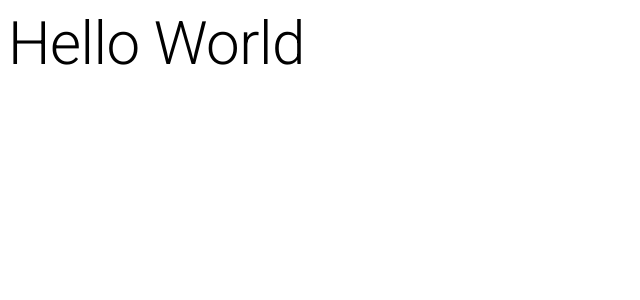
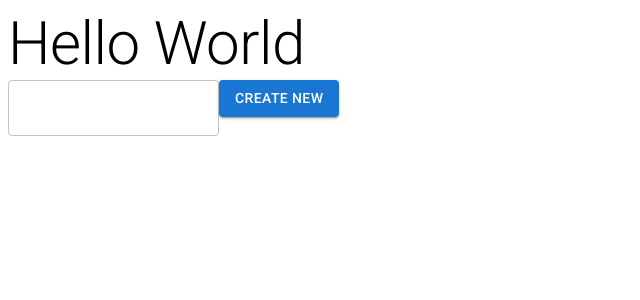
Before and after one commit to jvaneyken/todo-chrome-extension, a React (Vite) app: page / in a window 1280 px wide. Shown: the top 300 px of the page, without its empty margins (0-640 px from the left). Built offline with nearby package versions, Linux system fonts and the light colour scheme.

Commit message:
Create AppHeader component

```diff
--- a/src/App.tsx
+++ b/src/App.tsx
@@ -1,8 +1,12 @@
 import { Typography } from "@mui/material";
+
+import AppHeader from './components/AppHeader.tsx';
+
 
 function App() {
   return <>
   <Typography variant="h2">Hello World</Typography>
+  <AppHeader />
   </>;
 }
 
--- /dev/null
+++ b/src/components/AppHeader.tsx
@@ -0,0 +1,15 @@
+import {
+    TextField,
+    Button
+} from "@mui/material";
+
+const AppHeader = () =>  {
+    return(
+        <>
+            <TextField variant="outlined"/>
+            <Button variant="contained">Create New</Button>
+        </>
+    );
+}
+
+export default AppHeader;
```
